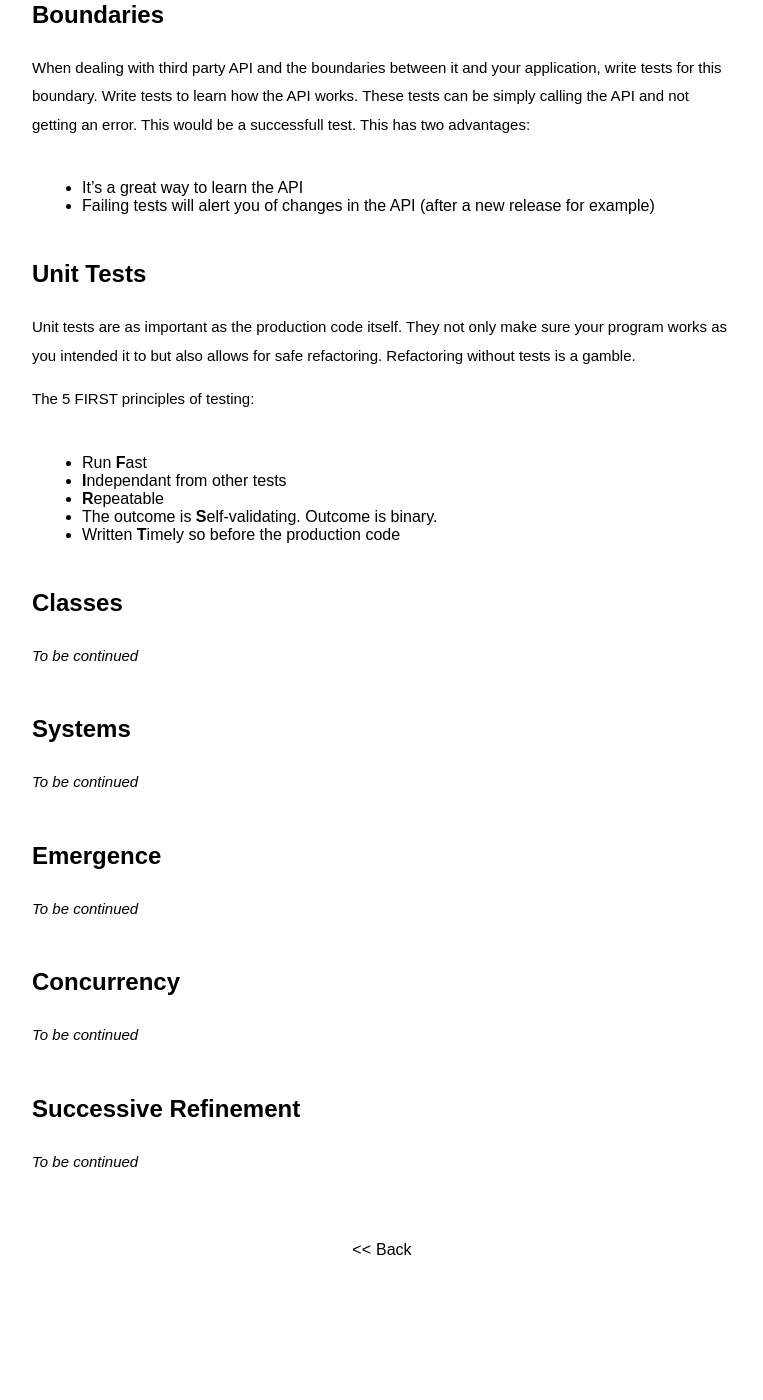
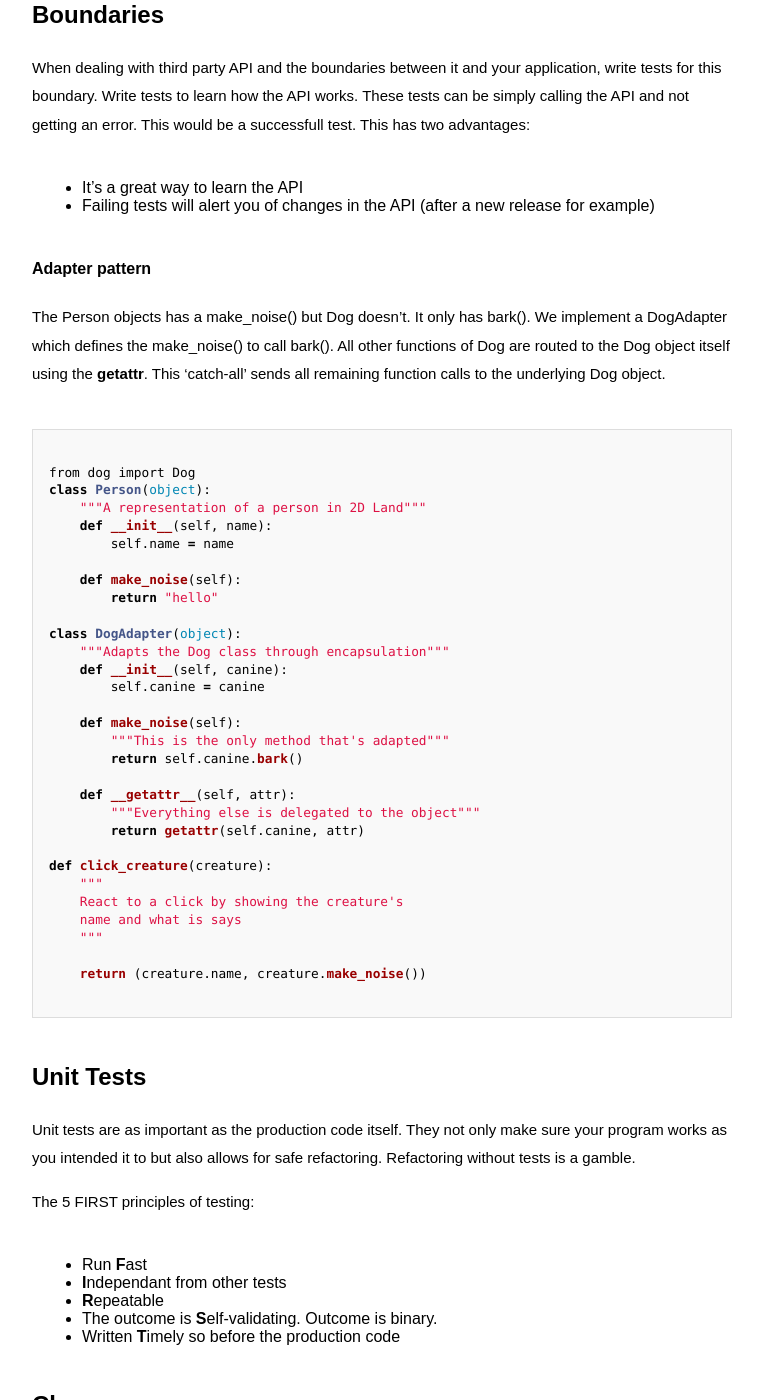
Before and after one commit to svenhofstede-zz/svenhofstede.github.ios, a Jekyll site: the page built from _posts/2016-12-12-clean-code-summary.md, in a window 1280 px wide and 1400 px high, scrolled down 4011 px. Shown: the whole window, without its empty margins (258-1021 px from the left). Built offline with Jekyll 4.4.1, drawn with Linux system fonts in a browser that asks for light colours; some web fonts are replaced; before the commit the page ends 5315 px from its top, so only the background shows below that.

Commit message:
Add adapter pattern to clean code summary

````diff
--- a/_posts/2016-12-12-clean-code-summary.md
+++ b/_posts/2016-12-12-clean-code-summary.md
@@ -115,6 +115,44 @@ When dealing with third party API and the boundaries between it and your applica
 * It's a great way to learn the API
 * Failing tests will alert you of changes in the API (after a new release for example)
 
+#### Adapter pattern
+
+The Person objects has a make_noise() but Dog doesn't. It only has bark(). We implement a DogAdapter which defines the make_noise() to call bark(). All other functions of Dog are routed to the Dog object itself using the __getattr__. This 'catch-all' sends all remaining function calls to the underlying Dog object.
+
+```python
+
+from dog import Dog
+class Person(object):
+    """A representation of a person in 2D Land"""
+    def __init__(self, name):
+        self.name = name
+
+    def make_noise(self):
+        return "hello"
+
+class DogAdapter(object):
+    """Adapts the Dog class through encapsulation"""
+    def __init__(self, canine):
+        self.canine = canine
+
+    def make_noise(self):
+        """This is the only method that's adapted"""
+        return self.canine.bark()
+
+    def __getattr__(self, attr):
+        """Everything else is delegated to the object"""
+        return getattr(self.canine, attr)
+
+def click_creature(creature):
+    """
+    React to a click by showing the creature's
+    name and what is says
+    """
+
+    return (creature.name, creature.make_noise())
+
+```
+
 ## Unit Tests
 
 Unit tests are as important as the production code itself. They not only make sure your program works as you intended it to but also allows for safe refactoring. Refactoring without tests is a gamble.
````
